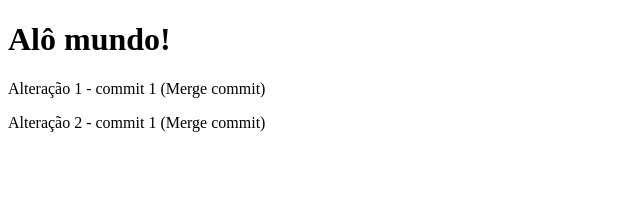
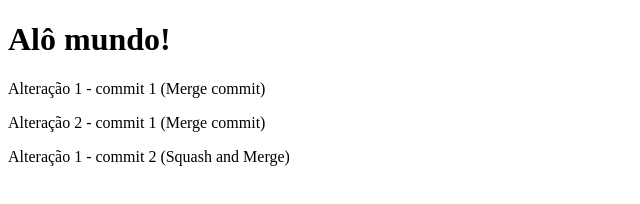
Before and after one commit to jpaulo-dev/teste-fork-pull, a plain HTML site: page index.html in a window 1280 px wide. Shown: the whole page, without its empty margins (0-640 px from the left). Drawn offline with Linux system fonts and the light colour scheme.

Commit message:
alteração 1 - commit 2 (Squash and Merge)

```diff
--- a/index.html
+++ b/index.html
@@ -8,5 +8,6 @@
 		<h1>Alô mundo!</h1>
 		<p>Alteração 1 - commit 1 (Merge commit)</p>
 		<p>Alteração 2 - commit 1 (Merge commit)</p>
+		<p>Alteração 1 - commit 2 (Squash and Merge)</p>
 	</body>
 </html>
```
